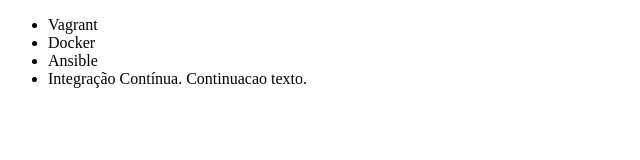
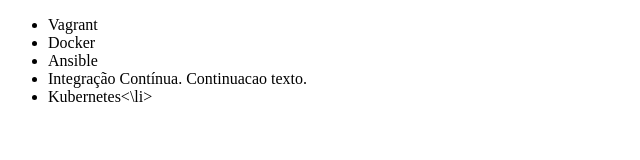
Before and after one commit to budi2711/alura-git, a plain HTML site: page index.html in a window 1280 px wide. Shown: the whole page, without its empty margins (0-640 px from the left). Drawn offline with Linux system fonts and the light colour scheme.

Commit message:
Adicionando curso Kubernets na lista

```diff
--- a/index.html
+++ b/index.html
@@ -10,6 +10,7 @@
         <li>Docker</li>
         <li>Ansible</li>
         <li>Integração Contínua. Continuacao texto.</li>
+        <li>Kubernetes<\li>
     </ul>
 </body>
 </html>
```
